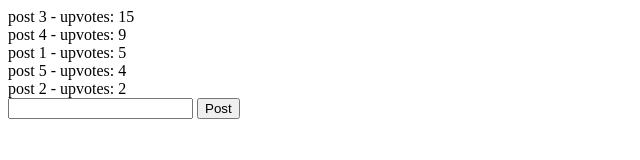
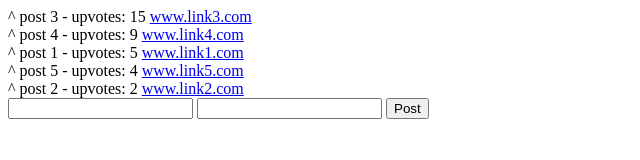
Before and after one commit to kirstyannepollock/flapper-news, a website: page index.html in a window 1280 px wide. Shown: the whole page, without its empty margins (0-640 px from the left). Drawn offline with Linux system fonts and the light colour scheme.

Commit message:
with upvoting and links. (also wincred cmd added incase I use this thing as the basis for scaffolding stuff)

```diff
--- a/app.js
+++ b/app.js
@@ -12,6 +12,7 @@ function mainController($scope) {
 
   $scope.app.posts = createMockPosts();
   $scope.app.addPost = addMockPost;
+  $scope.app.incrementUpvotes = incrementUpvotes;
 }
 
 function factory() {
@@ -22,20 +23,26 @@ function addPost(title) {
 
 }
 
+function incrementUpvotes(post)
+{
+  post.upvotes++;
+}
 
-function addMockPost (title, posts) {
+function addMockPost (title, link, posts) {
   if (title == "") {title = "default title"; };
-  posts.push({ title:title, upvotes: 0 });
-  title = '';
+  posts.push({ title:title, link: link, upvotes: 0 });
+
+  title = "";
+  link = "";
 }
 
 function createMockPosts() {
   // dummy posts data
   return [
-    { title: 'post 1', upvotes: 5 },
-    { title: 'post 2', upvotes: 2 },
-    { title: 'post 3', upvotes: 15 },
-    { title: 'post 4', upvotes: 9 },
-    { title: 'post 5', upvotes: 4 }
+    { title: 'post 1', link: "www.link1.com", upvotes: 5 },
+    { title: 'post 2', link: "www.link2.com", upvotes: 2 },
+    { title: 'post 3',  link: "www.link3.com", upvotes: 15 },
+    { title: 'post 4', link: "www.link4.com", upvotes: 9 },
+    { title: 'post 5', link: "www.link5.com", upvotes: 4 }
   ];
 }
--- a/index.html
+++ b/index.html
@@ -8,12 +8,23 @@
 <body ng-app="flapperNews" ng-controller="MainController">
   <!-- order by upvotes descending -->
   <div ng-repeat="post in app.posts | orderBy: '-upvotes'">
-    {{post.title}} - upvotes: {{post.upvotes}}
+    <span ng-click="app.incrementUpvotes(post)">^</span>
+
+    <a ng-show="{{post.link}}" href="{{post.link}}">
+      {post.title}}
+    </a>
+    <span ng-hide="{{post.link}}">
+      {{post.title}}
+    </span>
+    - upvotes: {{post.upvotes}}
+
+    <a href="{{post.link}}">{{post.link}}</a>
   </div>
 
   <!-- setting the model does the data binding -->
-  <form ng-submit="app.addPost(title, app.posts)">
+  <form ng-submit="app.addPost(title, link, app.posts)">
     <input type="text" ng-model="title"></input>
+    <input type="text" ng-model="link"></input>
     <button type="submit">Post</button>
   </form>
 
```
Also changed, not shown: 1 other file.
